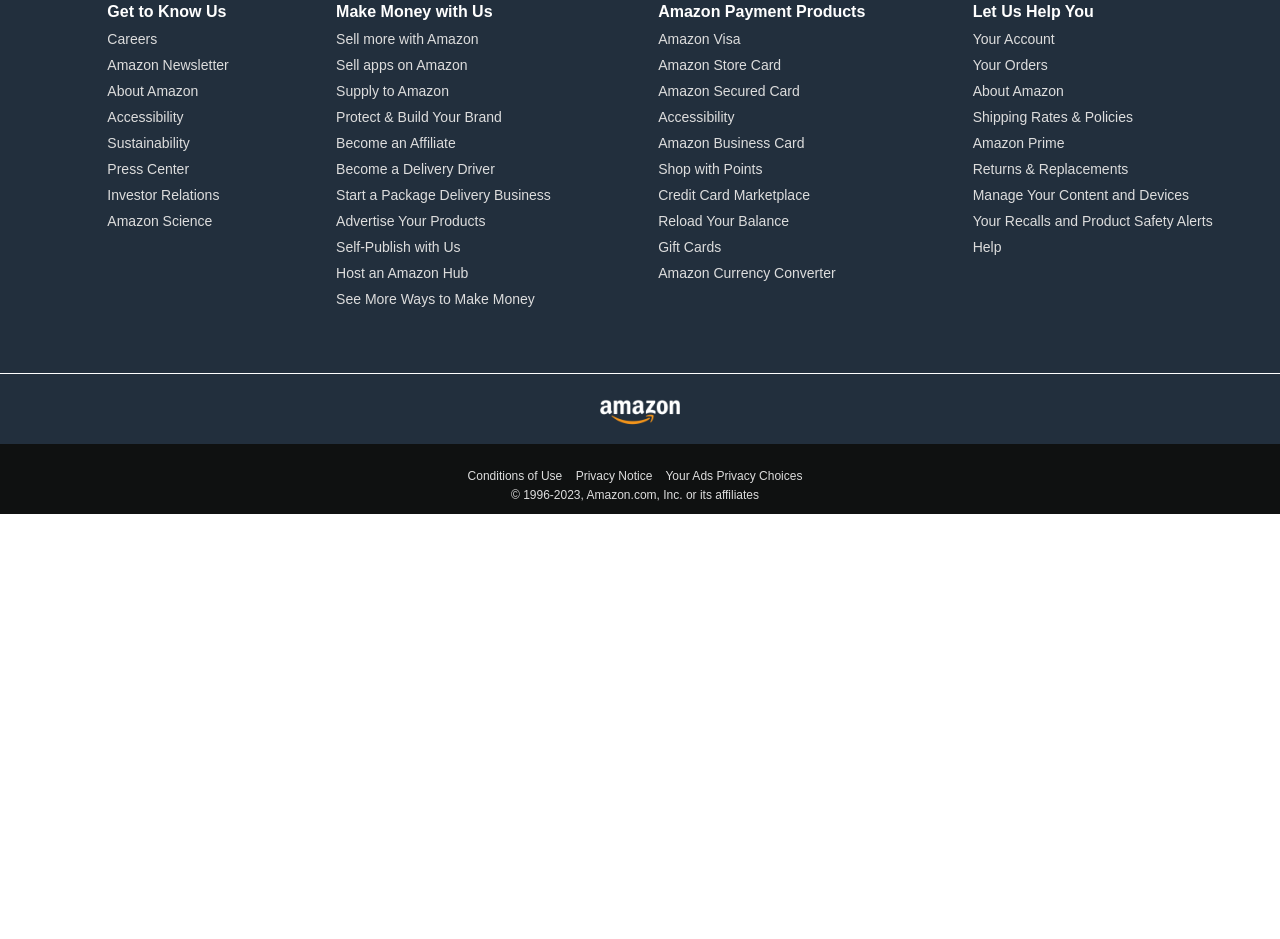
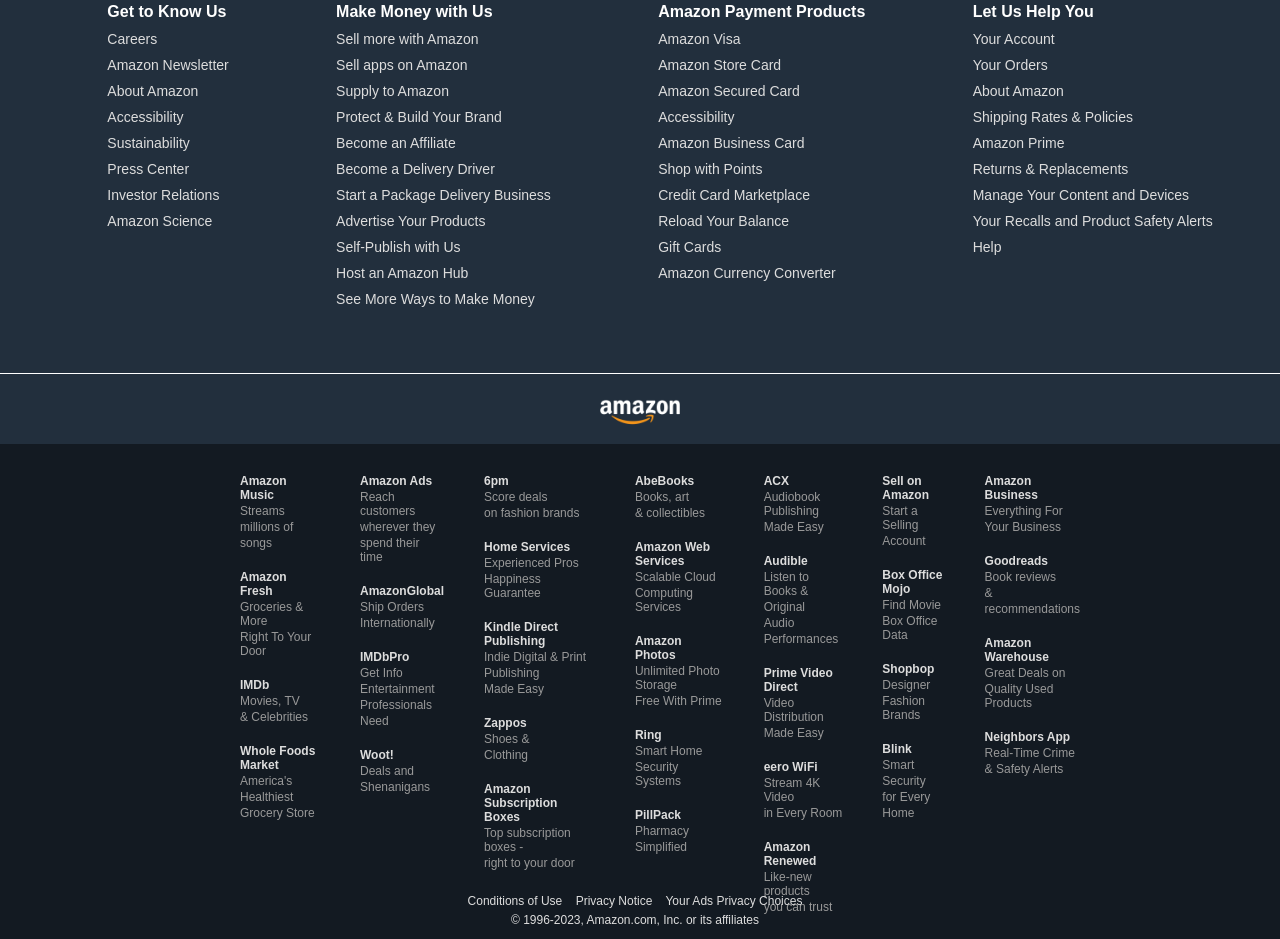
Before and after one commit to anushasonte/AmazonClone, a plain HTML site: page index.html in a window 1280 px wide. Shown: the part 1376-2315 px from the top of the page. Before the commit the page ends 1890 px from the top, so only its background shows below. Drawn offline with Linux system fonts and the light colour scheme.

Commit message:
more of amazon footer added

```diff
--- a/index.html
+++ b/index.html
@@ -1,23 +1,27 @@
 <!DOCTYPE html>
 <html lang="en">
+
 <head>
     <meta charset="UTF-8">
     <meta name="viewport" content="width=device-width, initial-scale=1.0">
     <title>Amazon.com. Spend less. Smile more. </title>
     <!-- Using font-awesome library -->
-    <link rel="stylesheet" href="https://cdnjs.cloudflare.com/ajax/libs/font-awesome/6.5.1/css/all.min.css" integrity="sha512-DTOQO9RWCH3ppGqcWaEA1BIZOC6xxalwEsw9c2QQeAIftl+Vegovlnee1c9QX4TctnWMn13TZye+giMm8e2LwA==" crossorigin="anonymous" referrerpolicy="no-referrer" />
-    <link rel = "stylesheet" href="style.css">
+    <link rel="stylesheet" href="https://cdnjs.cloudflare.com/ajax/libs/font-awesome/6.5.1/css/all.min.css"
+        integrity="sha512-DTOQO9RWCH3ppGqcWaEA1BIZOC6xxalwEsw9c2QQeAIftl+Vegovlnee1c9QX4TctnWMn13TZye+giMm8e2LwA=="
+        crossorigin="anonymous" referrerpolicy="no-referrer" />
+    <link rel="stylesheet" href="style.css">
 </head>
+
 <body>
     <header>
-        <div class = "navbar">
+        <div class="navbar">
             <!-- For Amazon logo -->
-            <div class = "nav-amazonlogo border">
-                <div class = "logo">
+            <div class="nav-amazonlogo border">
+                <div class="logo">
                 </div>
             </div>
             <!-- For Delivery to, location icon and India -->
-            <div class = "nav-deliveryloc border">
+            <div class="nav-deliveryloc border">
                 <p class="deliver-to"> Delivering to Chicago 60616 </p>
                 <div class="add-icon">
                     <i class="fa-solid fa-location-dot"></i>
@@ -25,20 +29,20 @@
                 </div>
             </div>
             <!-- For search bar -->
-            <div class = "nav-search-bar">
+            <div class="nav-search-bar">
                 <select class="select-option">
                     <option>All</option>
                 </select>
-                <input placeholder="Search Amazon" class = "search-bar" />
-                <div class = "search-icon">
+                <input placeholder="Search Amazon" class="search-bar" />
+                <div class="search-icon">
                     <i class="fa-solid fa-magnifying-glass"></i>
                 </div>
             </div>
             <!-- For US Flag + EN -->
-            <div class = "nav-flag-border border">
-                <div class = "usflag">
+            <div class="nav-flag-border border">
+                <div class="usflag">
                 </div>
-                <div class = "language">
+                <div class="language">
                     <p> EN </p>
                 </div>
                 <select class="select-option-for-flag">
@@ -61,7 +65,7 @@
                 </div>
             </div>
             <!-- Cart -->
-             <div class = "nav-cart border">
+            <div class="nav-cart border">
                 <div class="cart-icon">
                     <i class="fa-solid fa-cart-shopping"></i>
                 </div>
@@ -69,9 +73,9 @@
             </div>
         </div>
         <!-- For the bar below nav bar -->
-        <div class = "second-nav-bar">
+        <div class="second-nav-bar">
             <!-- For hamburger icon and All -->
-            <div class = "burgericon-all border">
+            <div class="burgericon-all border">
                 <i class="fa-solid fa-bars"></i>
                 <p class="all-text"> All </p>
             </div>
@@ -98,77 +102,77 @@
     </header>
     <div class="main-image">
     </div>
-    <div class = "items-in-boxes">
-        <div class = "box">
-            <div class = "box-content">
+    <div class="items-in-boxes">
+        <div class="box">
+            <div class="box-content">
                 <h2> Shop Winter Sale Deals </h2>
-                <div class="box-image" style = "background-image: url('images/box1.jpg');">
+                <div class="box-image" style="background-image: url('images/box1.jpg');">
                 </div>
                 <p> Shop the Winter Sale </p>
             </div>
         </div>
-        <div class = "box">
-            <div class = "box-content">
+        <div class="box">
+            <div class="box-content">
                 <h2> Chill-proof styles </h2>
-                <div class="box-image" style = "background-image: url('images/box2.jpg');">
+                <div class="box-image" style="background-image: url('images/box2.jpg');">
                 </div>
                 <p> Shop Puffers for the family </p>
             </div>
         </div>
-        <div class = "box">
-            <div class = "box-content">
+        <div class="box">
+            <div class="box-content">
                 <h2> New year dresses under $50 </h2>
-                <div class="box-image" style = "background-image: url('images/box3.jpg');">
+                <div class="box-image" style="background-image: url('images/box3.jpg');">
                 </div>
                 <p> Shop now </p>
             </div>
         </div>
-        <div class = "box">
-            <div class = "box-content">
+        <div class="box">
+            <div class="box-content">
                 <h2> Health & Personal Care </h2>
-                <div class="box-image" style = "background-image: url('images/box4.jpg');">
+                <div class="box-image" style="background-image: url('images/box4.jpg');">
                 </div>
                 <p> Shop now </p>
             </div>
         </div>
-        <div class = "box">
-            <div class = "box-content">
+        <div class="box">
+            <div class="box-content">
                 <h2> Start the new year with deals </h2>
-                <div class="box-image" style = "background-image: url('images/box5.jpg');">
+                <div class="box-image" style="background-image: url('images/box5.jpg');">
                 </div>
                 <p> Shop all </p>
             </div>
         </div>
-        <div class = "box">
-            <div class = "box-content">
+        <div class="box">
+            <div class="box-content">
                 <h2> Boots at Shopbop </h2>
-                <div class="box-image" style = "background-image: url('images/box6.jpg');">
+                <div class="box-image" style="background-image: url('images/box6.jpg');">
                 </div>
                 <p> See more from Shopbop </p>
             </div>
         </div>
-        <div class = "box">
-            <div class = "box-content">
+        <div class="box">
+            <div class="box-content">
                 <h2> Holiday Storage </h2>
-                <div class="box-image" style = "background-image: url('images/box7.jpg');">
+                <div class="box-image" style="background-image: url('images/box7.jpg');">
                 </div>
-                <p> Shop seasonal organization  </p>
+                <p> Shop seasonal organization </p>
             </div>
         </div>
-        <div class = "box">
-            <div class = "box-content">
+        <div class="box">
+            <div class="box-content">
                 <h2> Gifts for new parents </h2>
-                <div class="box-image" style = "background-image: url('images/box8.jpg');">
+                <div class="box-image" style="background-image: url('images/box8.jpg');">
                 </div>
                 <p> Discover more products </p>
             </div>
         </div>
     </div>
     <footer>
-        <div class = "back-to-top">
+        <div class="back-to-top">
             Back to Top
         </div>
-        <div class = "footer-list">
+        <div class="footer-list">
             <ul>
                 <p>Get to Know Us </p>
                 <a>Careers </a>
@@ -216,25 +220,194 @@
                 <a> Amazon Prime </a>
                 <a> Returns & Replacements </a>
                 <a>Manage Your Content and Devices</a>
-                <a>Your Recalls and Product Safety Alerts  </a>
+                <a>Your Recalls and Product Safety Alerts </a>
                 <a> Help</a>
             </ul>
         </div>
         <div class="logo-on-footer">
-            <div class="logo"> </div>
+            <div class="logoFooter"> </div>
         </div>
+        <div class="more-on-amazon">
+            <ul>
+                <p> Amazon Music </p>
+                <a> Streams</a>
+                <a> millions of</a>
+                <a> songs</a>
 
+                <p> Amazon Fresh </p>
+                <a> Groceries & More</a>
+                <a> Right To Your Door </a>
+
+                <p> IMDb </p>
+                <a> Movies, TV</a>
+                <a> & Celebrities</a>
+
+                <p> Whole Foods Market</p>
+                <a> America's </a>
+                <a> Healthiest</a>
+                <a> Grocery Store</a>
+            </ul>
+
+            <ul>
+                <p> Amazon Ads </p>
+                <a> Reach customers</a>
+                <a> wherever they </a>
+                <a> spend their time</a>
+
+                <p> AmazonGlobal </p>
+                <a> Ship Orders</a>
+                <a> Internationally</a>
+
+                <p> IMDbPro </p>
+                <a> Get Info</a>
+                <a> Entertainment </a>
+                <a> Professionals</a>
+                <a> Need </a>
+
+                <p> Woot! </p>
+                <a> Deals and </a>
+                <a> Shenanigans</a>
+            </ul>
+
+            <ul>
+                <p> 6pm </p>
+                <a> Score deals</a>
+                <a> on fashion brands </a>
+
+                <p> Home Services </p>
+                <a> Experienced Pros</a>
+                <a> Happiness Guarantee </a>
+
+                <p> Kindle Direct Publishing </p>
+                <a> Indie Digital & Print </a>
+                <a> Publishing </a>
+                <a> Made Easy</a>
+
+                <p> Zappos </p>
+                <a> Shoes &</a>
+                <a> Clothing </a>
+
+                <p> Amazon Subscription Boxes </p>
+                <a> Top subscription boxes - </a>
+                <a> right to your door</a>
+            </ul>
+
+            <ul>
+                <p> AbeBooks </p>
+                <a> Books, art</a>
+                <a> & collectibles </a>
+
+
+                <p> Amazon Web Services </p>
+                <a> Scalable Cloud</a>
+                <a> Computing Services </a>
+
+                <p> Amazon Photos </p>
+                <a> Unlimited Photo Storage</a>
+                <a> Free With Prime </a>
+
+
+                <p> Ring </p>
+                <a> Smart Home</a>
+                <a> Security Systems </a>
+
+                <p> PillPack </p>
+                <a> Pharmacy </a>
+                <a> Simplified</a>
+
+
+            </ul>
+
+            <ul>
+                <p> ACX </p>
+                <a> Audiobook Publishing</a>
+                <a> Made Easy </a>
+
+
+                <p> Audible </p>
+                <a> Listen to Books & </a>
+                <a> Original</a>
+                <a>Audio </a>
+                <a> Performances </a>
+
+
+                <p> Prime Video Direct </p>
+                <a> Video Distribution</a>
+                <a> Made Easy </a>
+
+
+                <p> eero WiFi </p>
+                <a> Stream 4K Video</a>
+                <a> in Every Room </a>
+
+                <p> Amazon Renewed </p>
+                <a> Like-new products</a>
+                <a> you can trust </a>
+
+            </ul>
+
+            <ul>
+                <p> Sell on Amazon</p>
+                <a> Start a Selling </a>
+                <a> Account</a>
+
+                <p> Box Office Mojo </p>
+                <a> Find Movie</a>
+                <a> Box Office Data </a>
+
+                <p> Shopbop </p>
+                <a> Designer</a>
+                <a> Fashion Brands </a>
+
+
+                <p> Blink </p>
+                <a> Smart </a>
+                <a> Security</a>
+                <a> for Every </a>
+                <a> Home</a>
+
+            </ul>
+
+
+            <ul>
+                <p> Amazon Business </p>
+                <a> Everything For</a>
+                <a> Your Business </a>
+
+
+                <p> Goodreads </p>
+                <a> Book reviews</a>
+                <a> & </a>
+                <a> recommendations </a>
+
+
+                <p> Amazon Warehouse </p>
+                <a> Great Deals on</a>
+                <a> Quality Used Products </a>
+
+
+
+                <p> Neighbors App </p>
+                <a> Real-Time Crime</a>
+                <a> & Safety Alerts </a>
+
+
+            </ul>
+
+
+        </div>
         <div class="copyright-panel">
             <div class="conditions">
                 <a> Conditions of Use</a>
                 <a> Privacy Notice</a>
                 <a> Your Ads Privacy Choices</a>
             </div>
-            <div class = "copyright">
+            <div class="copyright">
                 <a> © 1996-2023, Amazon.com, Inc. or its affiliates </a>
             </div>
         </div>
 
     </footer>
 </body>
+
 </html>
--- a/style.css
+++ b/style.css
@@ -19,7 +19,7 @@
 
 .navbar {
     height : 60px;
-    background-color : #0F1111;
+    background-color : #131a22;
     color : white;
     display: flex;
     justify-content: space-evenly;
@@ -352,7 +352,7 @@
     justify-content: space-evenly;
 }
 
-.logo {
+.logoFooter {
     background-image: url("images/amazon_logo.png");
     height : 50px;
     width : 100px;
@@ -363,7 +363,7 @@
 
 .copyright-panel {
     height : 70px;
-    background-color : #0F1111;
+    background-color : #131a22;
     color : white;
 }
 
@@ -390,3 +390,43 @@
 .conditions a {
     margin-right: 10px;
 }
+
+.more-on-amazon {
+    background-color: #131a22;
+    color:white;
+    height : 425px;
+    display: flex;
+    justify-content: space-evenly;
+    padding-right : 200px;
+    padding-left : 200px;
+}
+
+.more-on-amazon ul p {
+    font-size: 12px;
+    font-weight: 700;
+    color: #dddddd;
+    padding-top: 20px;
+
+}
+
+.more-on-amazon ul{
+    margin-top : 10px;
+}
+
+.more-on-amazon ul p:hover{
+    text-decoration: underline;
+    color: #dddddd;
+}
+
+.more-on-amazon ul a:hover{
+    text-decoration: underline;
+    color: #999999;
+}
+
+.more-on-amazon ul a {
+    display: block;
+    font-size: 12px;
+    color: #999999;
+    padding-top: 2px;
+    text-wrap: wrap;
+}
```
Lines whose indentation alone changed are shown as unchanged.
